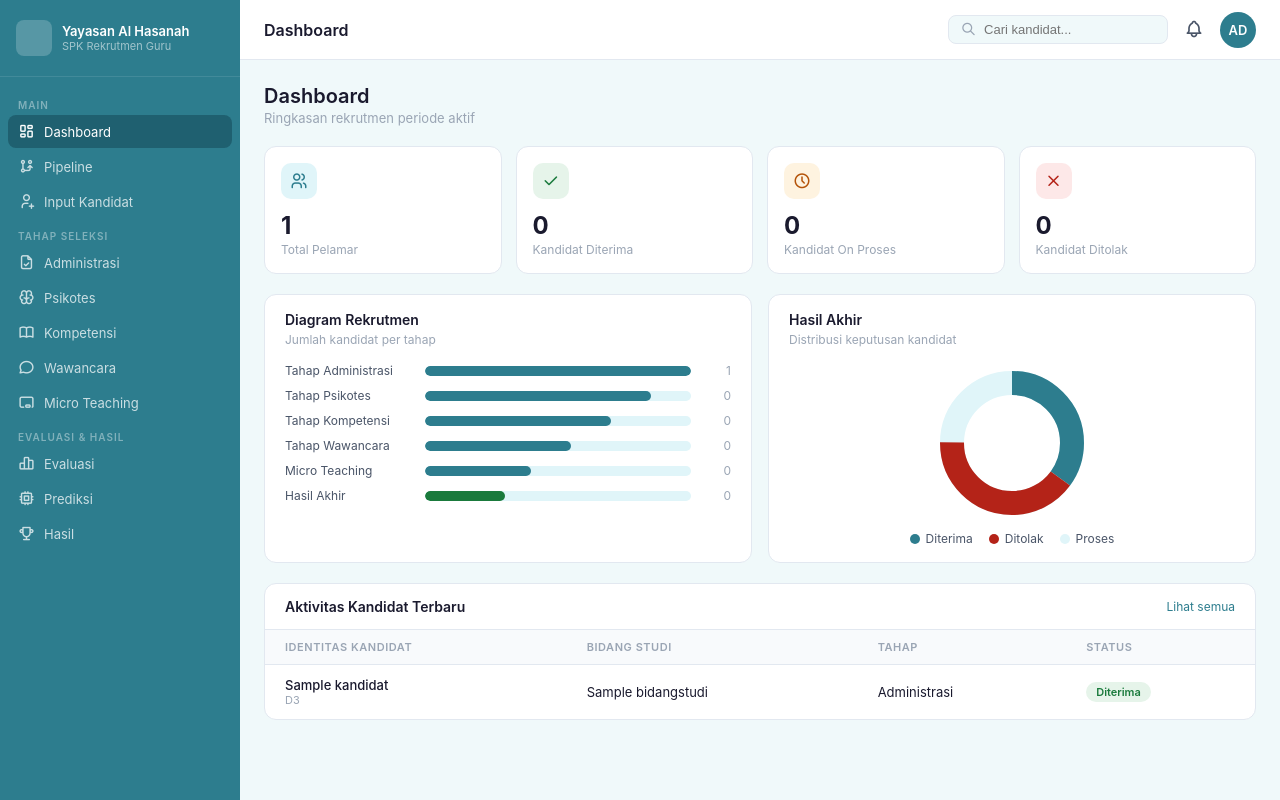
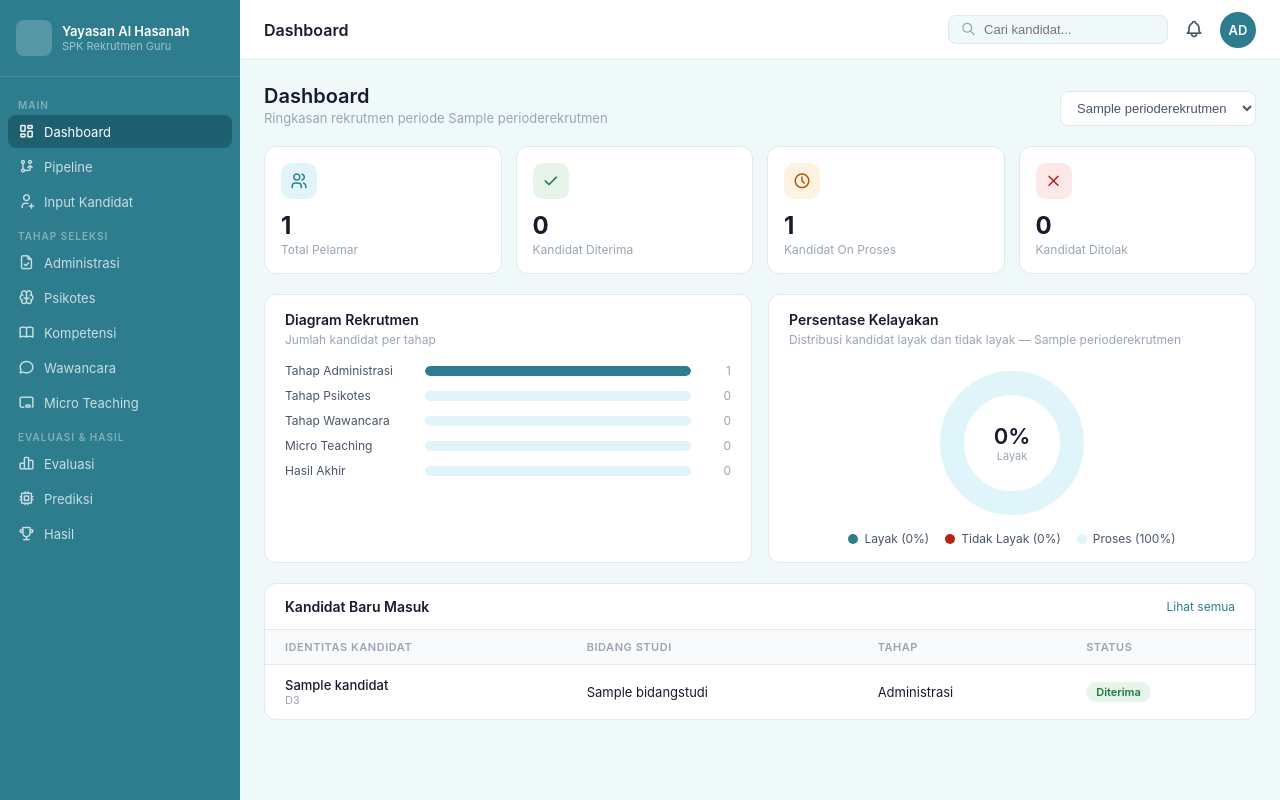
Before and after one commit to FakhriRa-Dot/SPK-REKRUTMEN-GURU, a Django app: page /dashboard/ in a window 1280 px wide. Run offline with Django 5.2, Linux system fonts and the light colour scheme; a user stored in the database is signed in; tables that the repository leaves empty hold one stand-in row (values such as "Sample post").

Commit message:
sistem /done

```diff
--- a/import_data.py
+++ b/import_data.py
@@ -17,7 +17,7 @@ from rekrutmen_guru.models import (
 )
 
 # ── Ganti nama file Excel kamu di sini ────────────────────────────────────────
-FILE_EXCEL = 'Data_Rekrutmen_Training.xlsx'
+FILE_EXCEL = 'Data_Rekrutmen_Training_Fixed.xlsx'
 NAMA_SHEET = 'Data Training'
 
 # ── Mapping nama kriteria di Excel → nama di database ─────────────────────────
--- a/rekrutmen_guru/templates/sistem/dashboard.html
+++ b/rekrutmen_guru/templates/sistem/dashboard.html
@@ -2,9 +2,35 @@
 {% block title %}Dashboard{% endblock %}
 {% block page_title %}Dashboard{% endblock %}
 {% block content %}
-  <div class="page-header">
+  <div class="page-header"
+       style="display: flex;
+              align-items: flex-end;
+              justify-content: space-between;
+              gap: 16px">
+    <div>
       <h1>Dashboard</h1>
-    <p>Ringkasan rekrutmen periode aktif</p>
+      <p>
+        Ringkasan rekrutmen
+        {% if periode_aktif %}periode {{ periode_aktif.nama }}{% endif %}
+      </p>
+    </div>
+    <form method="get">
+      <select name="periode"
+              onchange="this.form.submit()"
+              style="padding: 8px 12px;
+                     border: 1px solid var(--border, #d0e3e8);
+                     border-radius: 8px;
+                     font-size: 13px;
+                     color: var(--text-secondary);
+                     background: #fff">
+        {% for p in periode_list %}
+          <option value="{{ p.id }}"
+                  {% if periode_aktif and p.id == periode_aktif.id %}selected{% endif %}>{{ p.nama }}</option>
+        {% empty %}
+          <option value="">Belum ada periode</option>
+        {% endfor %}
+      </select>
+    </form>
   </div>
   <div class="stat-grid">
     <div class="stat-card">
@@ -51,12 +77,12 @@
             <div style="height: 100%;
                         background: #2d7d8e;
                         border-radius: 5px;
-                        width: 100%"></div>
+                        width: {{ tahap_count.administrasi.persen }}%"></div>
           </div>
           <span style="font-size: 12px;
                        color: var(--text-muted);
                        width: 30px;
-                       text-align: right">{{ total }}</span>
+                       text-align: right">{{ tahap_count.administrasi.jumlah }}</span>
         </div>
         <div style="display: flex; align-items: center; gap: 10px">
           <span style="font-size: 12px; color: var(--text-secondary); width: 130px">Tahap Psikotes</span>
@@ -68,29 +94,12 @@
             <div style="height: 100%;
                         background: #2d7d8e;
                         border-radius: 5px;
-                        width: 85%"></div>
+                        width: {{ tahap_count.psikotes.persen }}%"></div>
           </div>
           <span style="font-size: 12px;
                        color: var(--text-muted);
                        width: 30px;
-                       text-align: right">{{ tahap_count.psikotes }}</span>
-        </div>
-        <div style="display: flex; align-items: center; gap: 10px">
-          <span style="font-size: 12px; color: var(--text-secondary); width: 130px">Tahap Kompetensi</span>
-          <div style="flex: 1;
-                      height: 10px;
-                      background: #e0f5f9;
-                      border-radius: 5px;
-                      overflow: hidden">
-            <div style="height: 100%;
-                        background: #2d7d8e;
-                        border-radius: 5px;
-                        width: 70%"></div>
-          </div>
-          <span style="font-size: 12px;
-                       color: var(--text-muted);
-                       width: 30px;
-                       text-align: right">{{ tahap_count.kompetensi }}</span>
+                       text-align: right">{{ tahap_count.psikotes.jumlah }}</span>
         </div>
         <div style="display: flex; align-items: center; gap: 10px">
           <span style="font-size: 12px; color: var(--text-secondary); width: 130px">Tahap Wawancara</span>
@@ -102,12 +111,12 @@
             <div style="height: 100%;
                         background: #2d7d8e;
                         border-radius: 5px;
-                        width: 55%"></div>
+                        width: {{ tahap_count.wawancara.persen }}%"></div>
           </div>
           <span style="font-size: 12px;
                        color: var(--text-muted);
                        width: 30px;
-                       text-align: right">{{ tahap_count.wawancara }}</span>
+                       text-align: right">{{ tahap_count.wawancara.jumlah }}</span>
         </div>
         <div style="display: flex; align-items: center; gap: 10px">
           <span style="font-size: 12px; color: var(--text-secondary); width: 130px">Micro Teaching</span>
@@ -119,12 +128,12 @@
             <div style="height: 100%;
                         background: #2d7d8e;
                         border-radius: 5px;
-                        width: 40%"></div>
+                        width: {{ tahap_count.micro.persen }}%"></div>
           </div>
           <span style="font-size: 12px;
                        color: var(--text-muted);
                        width: 30px;
-                       text-align: right">{{ tahap_count.micro }}</span>
+                       text-align: right">{{ tahap_count.micro.jumlah }}</span>
         </div>
         <div style="display: flex; align-items: center; gap: 10px">
           <span style="font-size: 12px; color: var(--text-secondary); width: 130px">Hasil Akhir</span>
@@ -136,12 +145,12 @@
             <div style="height: 100%;
                         background: #1a7a3c;
                         border-radius: 5px;
-                        width: 30%"></div>
+                        width: {{ tahap_count.hasil.persen }}%"></div>
           </div>
           <span style="font-size: 12px;
                        color: var(--text-muted);
                        width: 30px;
-                       text-align: right">{{ layak }}</span>
+                       text-align: right">{{ tahap_count.hasil.jumlah }}</span>
         </div>
       </div>
     </div>
@@ -150,41 +159,61 @@
                 flex-direction: column;
                 align-items: center;
                 justify-content: center">
-      <div class="card-title" style="align-self: flex-start">Hasil Akhir</div>
-      <div class="card-sub" style="align-self: flex-start">Distribusi keputusan kandidat</div>
+      <div class="card-title" style="align-self: flex-start">Persentase Kelayakan</div>
+      <div class="card-sub" style="align-self: flex-start">
+        Distribusi kandidat layak dan tidak layak
+        {% if periode_aktif %}— {{ periode_aktif.nama }}{% endif %}
+      </div>
+      {% if total > 0 %}
+        <div style="position: relative; width: 160px; height: 160px">
           <svg width="160" height="160" viewBox="0 0 160 160">
             <circle cx="80" cy="80" r="60" fill="none" stroke="#e0f5f9" stroke-width="24" />
-        <circle cx="80" cy="80" r="60" fill="none" stroke="#2d7d8e" stroke-width="24" stroke-dasharray="226 377" stroke-dashoffset="94" transform="rotate(-90 80 80)" />
-        <circle cx="80" cy="80" r="60" fill="none" stroke="#b42318" stroke-width="24" stroke-dasharray="151 377" stroke-dashoffset="-132" transform="rotate(-90 80 80)" />
+            <circle cx="80" cy="80" r="60" fill="none" stroke="#2d7d8e" stroke-width="24" stroke-dasharray="{{ donut.layak_dash }}" stroke-dashoffset="{{ donut.layak_offset }}" transform="rotate(-90 80 80)" />
+            <circle cx="80" cy="80" r="60" fill="none" stroke="#b42318" stroke-width="24" stroke-dasharray="{{ donut.tidak_dash }}" stroke-dashoffset="{{ donut.tidak_offset }}" transform="rotate(-90 80 80)" />
           </svg>
+          <div style="position: absolute;
+                      inset: 0;
+                      display: flex;
+                      flex-direction: column;
+                      align-items: center;
+                      justify-content: center">
+            <span style="font-size: 22px;
+                         font-weight: 600;
+                         color: var(--text-primary, #1a3c42)">{{ pct_layak }}%</span>
+            <span style="font-size: 11px; color: var(--text-muted)">Layak</span>
+          </div>
+        </div>
         <div style="display: flex; gap: 16px; margin-top: 8px">
           <div style="display: flex; align-items: center; gap: 6px; font-size: 12px">
             <div style="width: 10px;
                         height: 10px;
                         border-radius: 50%;
                         background: #2d7d8e"></div>
-          <span style="color: var(--text-secondary)">Diterima</span>
+            <span style="color: var(--text-secondary)">Layak ({{ pct_layak }}%)</span>
           </div>
           <div style="display: flex; align-items: center; gap: 6px; font-size: 12px">
             <div style="width: 10px;
                         height: 10px;
                         border-radius: 50%;
                         background: #b42318"></div>
-          <span style="color: var(--text-secondary)">Ditolak</span>
+            <span style="color: var(--text-secondary)">Tidak Layak ({{ pct_tidak_layak }}%)</span>
           </div>
           <div style="display: flex; align-items: center; gap: 6px; font-size: 12px">
             <div style="width: 10px;
                         height: 10px;
                         border-radius: 50%;
                         background: #e0f5f9"></div>
-          <span style="color: var(--text-secondary)">Proses</span>
+            <span style="color: var(--text-secondary)">Proses ({{ pct_proses }}%)</span>
           </div>
         </div>
+      {% else %}
+        <p style="font-size: 13px; color: var(--text-muted); padding: 30px 0">Belum ada data kandidat pada periode ini</p>
+      {% endif %}
     </div>
   </div>
   <div class="table-wrap">
     <div class="table-header">
-      <h3>Aktivitas Kandidat Terbaru</h3>
+      <h3>Kandidat Baru Masuk</h3>
       <a href="{% url 'manajemen_kandidat' %}"
          style="font-size: 12px;
                 color: var(--teal)">Lihat semua</a>
@@ -199,7 +228,7 @@
         </tr>
       </thead>
       <tbody>
-        {% for k in kandidat_terbaru %}
+        {% for k in kandidat_baru %}
           <tr>
             <td>
               <div style="font-weight: 500">{{ k.nama }}</div>
@@ -232,7 +261,7 @@
             <td colspan="4"
                 style="text-align: center;
                        color: var(--text-muted);
-                       padding: 20px">Belum ada kandidat</td>
+                       padding: 20px">Belum ada kandidat baru pada periode ini</td>
           </tr>
         {% endfor %}
       </tbody>
--- a/rekrutmen_guru/views.py
+++ b/rekrutmen_guru/views.py
@@ -223,28 +223,78 @@ def logout_view(request):
     return redirect('login')
 
 # ── Main ──────────────────────────────────────────────────────────────────────
-
 @login_required(login_url='login')
 def dashboard(request):
-    from .models import Kandidat, HasilSeleksi
-    total = Kandidat.objects.count()
-    layak = HasilSeleksi.objects.filter(prediksi='Layak').count()
-    tidak_layak = HasilSeleksi.objects.filter(prediksi='Tidak Layak').count()
-    proses = Kandidat.objects.filter(label__isnull=True).count()
-    kandidat_terbaru = Kandidat.objects.order_by('-created_at')[:5]
+    from .models import Kandidat, HasilSeleksi, PeriodeRekrutmen
+
+    periode_list = PeriodeRekrutmen.objects.all().order_by('-id')
+
+    periode_id = request.GET.get('periode')
+    if periode_id:
+        periode_aktif = periode_list.filter(id=periode_id).first()
+    else:
+        periode_aktif = periode_list.first()
+
+    kandidat_qs = Kandidat.objects.filter(periode=periode_aktif) if periode_aktif else Kandidat.objects.none()
+
+    total = kandidat_qs.count()
+    layak = HasilSeleksi.objects.filter(kandidat__in=kandidat_qs, prediksi='Layak').count()
+    tidak_layak = HasilSeleksi.objects.filter(kandidat__in=kandidat_qs, prediksi='Tidak Layak').count()
+    proses = kandidat_qs.exclude(
+        status_tahap_1='hadir', status_tahap_2='hadir',
+        status_tahap_3='hadir', status_tahap_4='hadir'
+    ).count()
+
+    # ── Persentase donut chart ──
+    if total > 0:
+        pct_layak = round(layak / total * 100)
+        pct_tidak_layak = round(tidak_layak / total * 100)
+        pct_proses = 100 - pct_layak - pct_tidak_layak
+    else:
+        pct_layak = pct_tidak_layak = pct_proses = 0
+
+    C = 377  # keliling lingkaran r=60 (2*pi*r)
+    len_layak = C * pct_layak / 100
+    len_tidak = C * pct_tidak_layak / 100
+    donut = {
+        'layak_dash': f'{len_layak:.1f} {C}',
+        'layak_offset': '0',
+        'tidak_dash': f'{len_tidak:.1f} {C}',
+        'tidak_offset': f'{-len_layak:.1f}',
+    }
+
+    # ── Diagram per tahap ──
+    tahap_raw = {
+        'administrasi': total,
+        'psikotes': kandidat_qs.filter(status_tahap_2='hadir').count(),
+        'wawancara': kandidat_qs.filter(status_tahap_3='hadir').count(),
+        'micro': kandidat_qs.filter(status_tahap_4='hadir').count(),
+    }
     tahap_count = {
-        'psikotes'   : Kandidat.objects.filter(status_tahap_2='hadir').count(),
-        'kompetensi' : Kandidat.objects.filter(status_tahap_2='hadir').count(),
-        'wawancara'  : Kandidat.objects.filter(status_tahap_3='hadir').count(),
-        'micro'      : Kandidat.objects.filter(status_tahap_4='hadir').count(),
+        k: {'jumlah': v, 'persen': round(v / total * 100) if total else 0}
+        for k, v in tahap_raw.items()
     }
+    tahap_count['hasil'] = {
+        'jumlah': layak,
+        'persen': round(layak / total * 100) if total else 0,
+    }
+
+    # ── Kandidat baru masuk ──
+    kandidat_baru = kandidat_qs.order_by('-created_at')[:5]
+
     return render(request, 'sistem/dashboard.html', {
+        'periode_list': periode_list,
+        'periode_aktif': periode_aktif,
         'total': total,
         'layak': layak,
         'tidak_layak': tidak_layak,
         'proses': proses,
-        'kandidat_terbaru': kandidat_terbaru,
+        'pct_layak': pct_layak,
+        'pct_tidak_layak': pct_tidak_layak,
+        'pct_proses': pct_proses,
+        'donut': donut,
         'tahap_count': tahap_count,
+        'kandidat_baru': kandidat_baru,
     })
 
 @login_required(login_url='login')
```
Also changed, not shown: rekrutmen_guru/templates/sistem/input_nilai_tahap.html (+0 -7 lines), .trunk/configs/.isort.cfg (added), .trunk/configs/ruff.toml (added), .trunk/trunk.yaml (added), 5 other files. Lines whose indentation alone changed are shown as unchanged.
